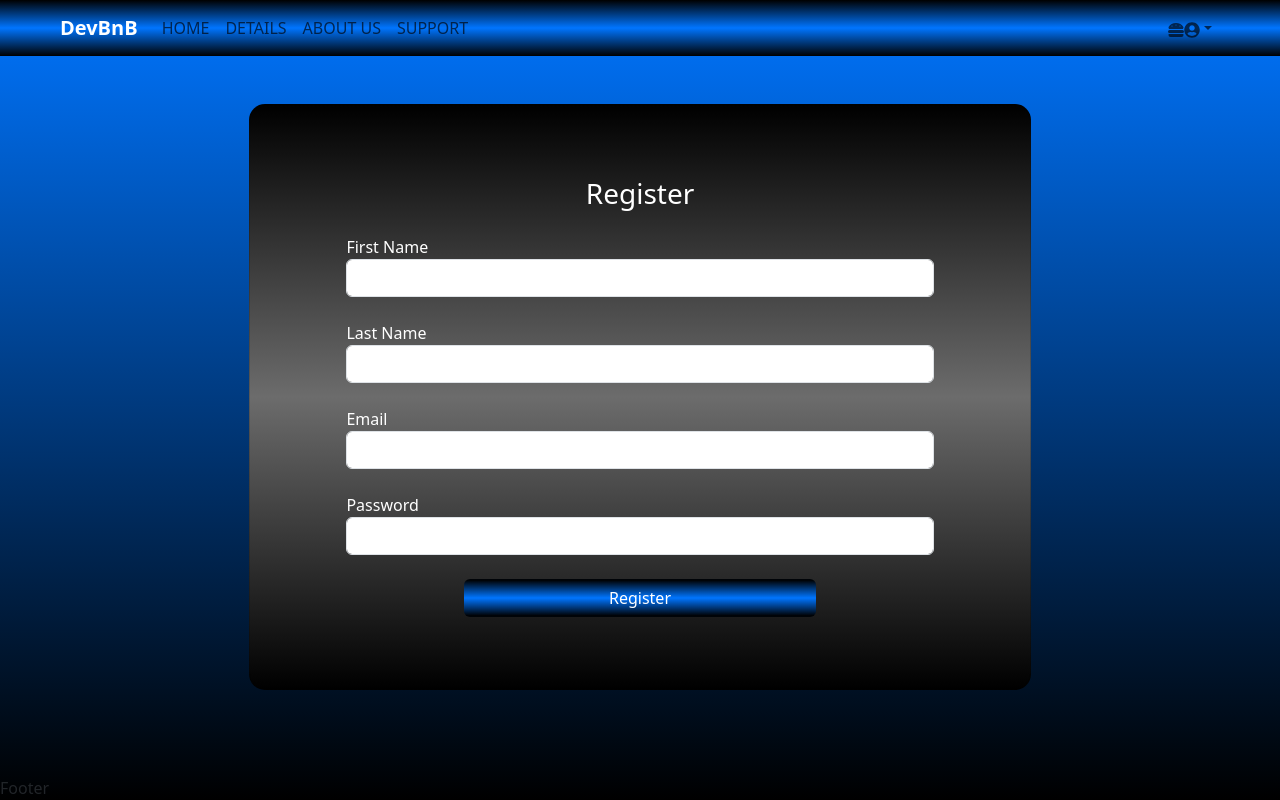
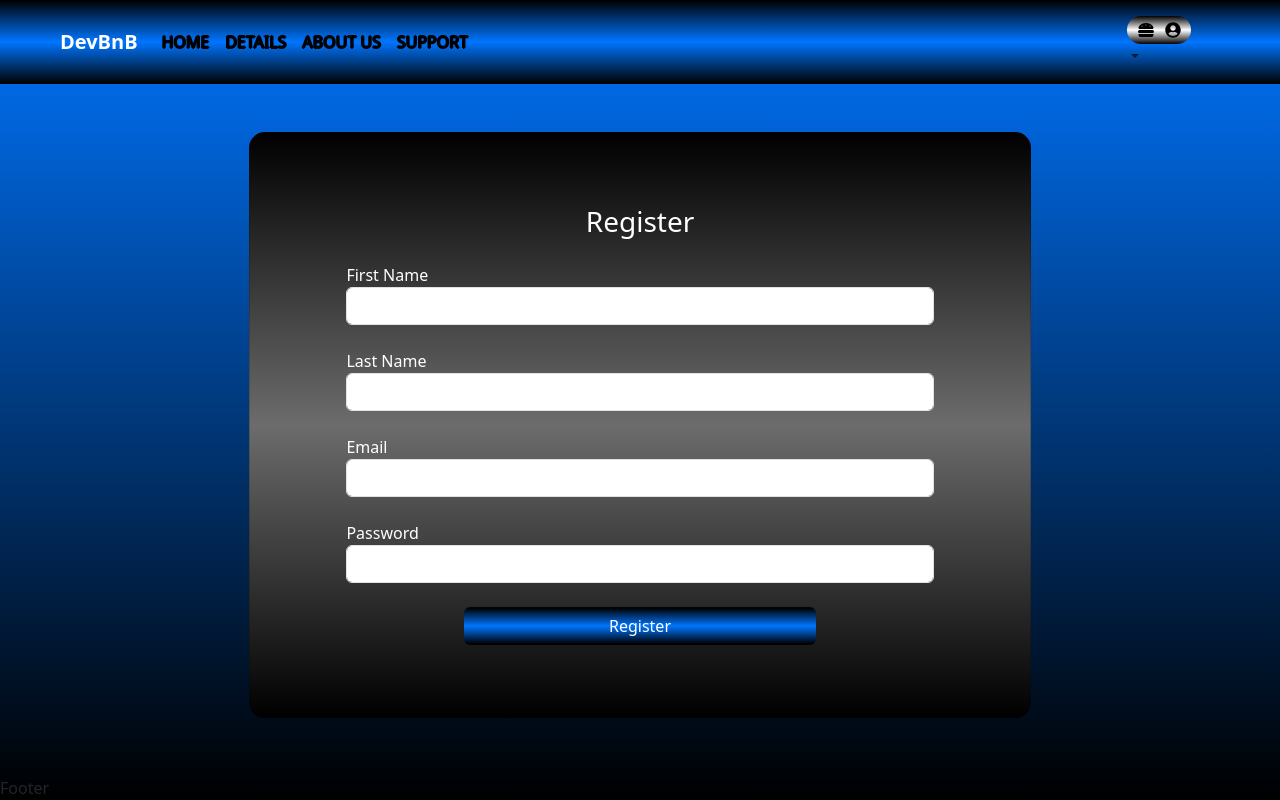
Before and after one commit to msmunir/devBnB, a React (Vite) app in the folder client/: page /register in a window 1280 px wide. Built offline with nearby package versions, Linux system fonts and the light colour scheme; no server answers.

Commit message:
nav v1.8

```diff
--- a/client/src/components/Navbar/Navbar.jsx
+++ b/client/src/components/Navbar/Navbar.jsx
@@ -1,9 +1,10 @@
 import React from "react";
-// import "./navbar.css";
+
 import { Link, NavLink } from "react-router-dom";
 import { useUser } from "../../context/UseContext";
 import { FaUserCircle } from "react-icons/fa";
 import { FaHamburger } from "react-icons/fa";
+import "./navbar.css";
 
 const Navbar = () => {
   const user = useUser();
--- a/client/src/components/Navbar/navbar.css
+++ b/client/src/components/Navbar/navbar.css
@@ -1,4 +1,4 @@
-.navbar {
+/* .navbar {
   color: #fff;
   background: linear-gradient(
     180deg,
@@ -12,7 +12,7 @@
   color: #fff;
   font-weight: bold;
   text-shadow: -1px 0 black, 0 1px black, 1px 0 black, 0 -1px black;
-}
+} */
 
 .nav-link {
   color: #fff;
```
